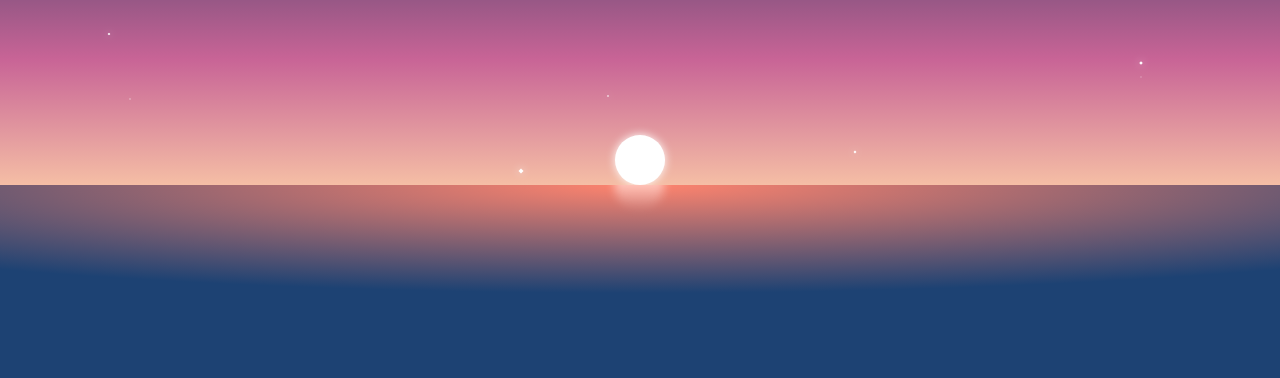
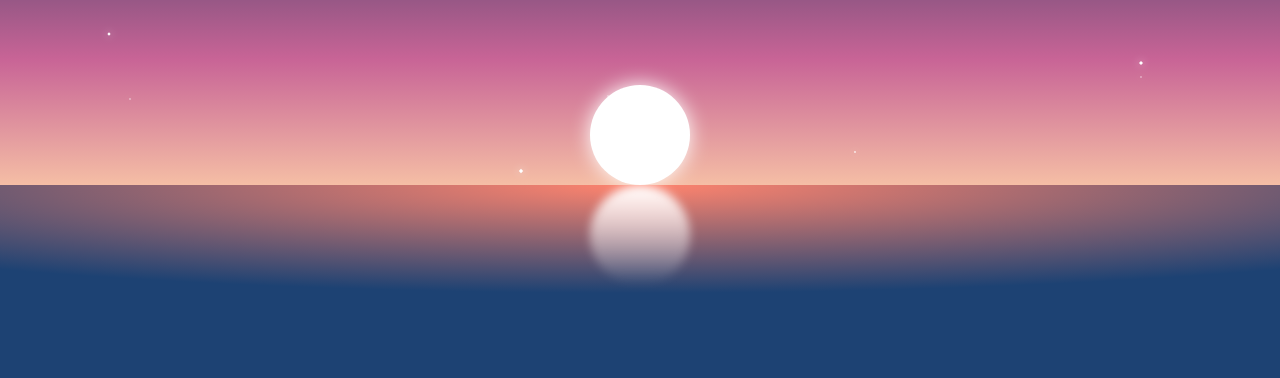
Before and after one commit to alkhdaniel/awesome-portfolio, a Gatsby site: page / in a window 1280 px wide. Shown: the part 235-613 px from the top of the page. Built offline with nearby package versions, Linux system fonts and the light colour scheme; Gatsby itself is replaced by a stand-in of ours.

Commit message:
gradient change when scrolling

```diff
--- a/src/components/about.tsx
+++ b/src/components/about.tsx
@@ -25,6 +25,10 @@
     <p>Suspendisse sed odio nec risus faucibus aliquet. Etiam vitae sodales ante. Ut sit amet augue enim. Donec est mauris, vulputate lacinia gravida malesuada, efficitur sed lacus. Suspendisse ut urna turpis. Praesent eros arcu, mollis quis maximus non, fringilla non orci. Praesent vel dolor id magna sollicitudin fringilla. Sed faucibus neque tempor, bibendum metus pharetra, blandit ex.</p>
     <p>Lorem ipsum dolor sit amet, consectetur adipiscing elit. Curabitur sit amet dapibus felis. Nunc faucibus purus vitae libero dignissim semper. Curabitur eu tellus sagittis, cursus turpis nec, pellentesque enim. Phasellus dui lectus, iaculis sed diam sit amet, elementum consequat metus. Phasellus malesuada porta odio in malesuada. Praesent mattis nisl non blandit cursus. Integer nec nisl sagittis, consectetur felis venenatis, tempus purus. Etiam ut fermentum ligula, nec consectetur lectus. Phasellus consequat hendrerit tristique. Aenean ac tincidunt orci, quis bibendum mi. Donec tincidunt lorem ac tempus ornare. Sed ullamcorper arcu nibh, a porttitor neque egestas nec. Cras tincidunt vehicula felis. Suspendisse a imperdiet lacus, sed aliquam ipsum. Vestibulum ante ipsum primis in faucibus orci luctus et ultrices posuere cubilia curae;</p>
     <p>Suspendisse sed odio nec risus faucibus aliquet. Etiam vitae sodales ante. Ut sit amet augue enim. Donec est mauris, vulputate lacinia gravida malesuada, efficitur sed lacus. Suspendisse ut urna turpis. Praesent eros arcu, mollis quis maximus non, fringilla non orci. Praesent vel dolor id magna sollicitudin fringilla. Sed faucibus neque tempor, bibendum metus pharetra, blandit ex.</p>
+    <p>Lorem ipsum dolor sit amet, consectetur adipiscing elit. Curabitur sit amet dapibus felis. Nunc faucibus purus vitae libero dignissim semper. Curabitur eu tellus sagittis, cursus turpis nec, pellentesque enim. Phasellus dui lectus, iaculis sed diam sit amet, elementum consequat metus. Phasellus malesuada porta odio in malesuada. Praesent mattis nisl non blandit cursus. Integer nec nisl sagittis, consectetur felis venenatis, tempus purus. Etiam ut fermentum ligula, nec consectetur lectus. Phasellus consequat hendrerit tristique. Aenean ac tincidunt orci, quis bibendum mi. Donec tincidunt lorem ac tempus ornare. Sed ullamcorper arcu nibh, a porttitor neque egestas nec. Cras tincidunt vehicula felis. Suspendisse a imperdiet lacus, sed aliquam ipsum. Vestibulum ante ipsum primis in faucibus orci luctus et ultrices posuere cubilia curae;</p>
+    <p>Suspendisse sed odio nec risus faucibus aliquet. Etiam vitae sodales ante. Ut sit amet augue enim. Donec est mauris, vulputate lacinia gravida malesuada, efficitur sed lacus. Suspendisse ut urna turpis. Praesent eros arcu, mollis quis maximus non, fringilla non orci. Praesent vel dolor id magna sollicitudin fringilla. Sed faucibus neque tempor, bibendum metus pharetra, blandit ex.</p>
+    <p>Lorem ipsum dolor sit amet, consectetur adipiscing elit. Curabitur sit amet dapibus felis. Nunc faucibus purus vitae libero dignissim semper. Curabitur eu tellus sagittis, cursus turpis nec, pellentesque enim. Phasellus dui lectus, iaculis sed diam sit amet, elementum consequat metus. Phasellus malesuada porta odio in malesuada. Praesent mattis nisl non blandit cursus. Integer nec nisl sagittis, consectetur felis venenatis, tempus purus. Etiam ut fermentum ligula, nec consectetur lectus. Phasellus consequat hendrerit tristique. Aenean ac tincidunt orci, quis bibendum mi. Donec tincidunt lorem ac tempus ornare. Sed ullamcorper arcu nibh, a porttitor neque egestas nec. Cras tincidunt vehicula felis. Suspendisse a imperdiet lacus, sed aliquam ipsum. Vestibulum ante ipsum primis in faucibus orci luctus et ultrices posuere cubilia curae;</p>
+    <p>Suspendisse sed odio nec risus faucibus aliquet. Etiam vitae sodales ante. Ut sit amet augue enim. Donec est mauris, vulputate lacinia gravida malesuada, efficitur sed lacus. Suspendisse ut urna turpis. Praesent eros arcu, mollis quis maximus non, fringilla non orci. Praesent vel dolor id magna sollicitudin fringilla. Sed faucibus neque tempor, bibendum metus pharetra, blandit ex.</p>
     </TextContainer>
     </AboutContainer>
     )
--- a/src/components/header.tsx
+++ b/src/components/header.tsx
@@ -1,4 +1,4 @@
-import React, { useRef, useState, useEffect }from 'react'
+import React from 'react'
 import styled from "styled-components"
 import StarrySky from "./starrySky"
 
@@ -17,14 +17,14 @@
 `;
 const Sun = styled.div`
 		content:" ";
-		box-shadow: 0 0 10px white;
+		box-shadow: 0 0 20px white;
 		border-radius: 50%;
 		position:absolute;
-		width:50px;
-		height:50px;
+		width:100px;
+		height:100px;
 		bottom: 0px;
-		transform: translateY(calc(var(--offsetY)/4 * 1px));
-		left: calc(50% - 25px);
+		transform: translateY(calc(var(--offsetY)/5 * 1px));
+		left: calc(50% - 50px);
 		background: white;
 		overflow:hidden;
 `
@@ -40,7 +40,7 @@
 
 const Water = styled.div`
 	position:relative;
-	background: radial-gradient(80% 60% at 50% 0%, #ff846e, var(--backgroundInitial));
+	background: radial-gradient(calc(80% - (var(--offsetY)/5*0.8%)) calc(60% - (var(--offsetY)/5*0.6%)) at 50% 0%, #ff846e, var(--backgroundInitial));
 	height:30%;
 	overflow:hidden;
 	z-index:2;
@@ -50,25 +50,12 @@
 		filter: blur(5px);
 		background: linear-gradient(white, rgba(255, 255, 255, 0));
 		position:absolute;
-		width:50px;
-		height:50px;
-		top:-25px;
-		left: calc(50% - 25px);
+		width:100px;
+		height:100px;
+		top:0px;
+		transform: translateY(calc(var(--offsetY)/5 * -1px));
+		left: calc(50% - 50px);
 		overflow:hidden;
-
-		@keyframes light {
-	  0% {
-	    transform: scaleX(1) translate3d(0, 0, 0);
-	  }
-	  50% {
-	    transform: scaleX(1) translate3d(-2px, 0, 0);
-	  }
-	  100% {
-	    transform: scaleX(1) translate3d(0, 0, 0);
-	  }
-	}
-	animation: light 5s infinite;
-	}
 `;
 
 const Name = styled.h1`
@@ -132,16 +119,14 @@
 	position:relative;
 `;
 
-class Header extends React.Component {
-	render() {
-
+const Header = ({ name, industry }) => {
 	return (
 		<HeaderContainer>
 			<Sky>
 			<StarrySky />
 			<Title>
-					<Name>{this.props.name}</Name>
-					<Industry>{this.props.industry}</Industry>
+				<Name>{name}</Name>
+				<Industry>{industry}</Industry>
 			</Title>
 			<Sun/>
 			</Sky>
@@ -149,5 +134,4 @@
 		</HeaderContainer>
 	)
 }
-}
 export default Header
--- a/src/pages/index.tsx
+++ b/src/pages/index.tsx
@@ -1,9 +1,9 @@
-import React, {useState, useEffect} from "react"
-import SmoothScroll from "smoothscroll-for-websites"
+import React from "react"
 import Header from "../components/header"
 import About from "../components/about"
 import Contact from "../components/contact"
 import styled, { createGlobalStyle } from "styled-components"
+
 
 // styles
 const GlobalStyle = createGlobalStyle`
```
Lines whose indentation alone changed are shown as unchanged.
